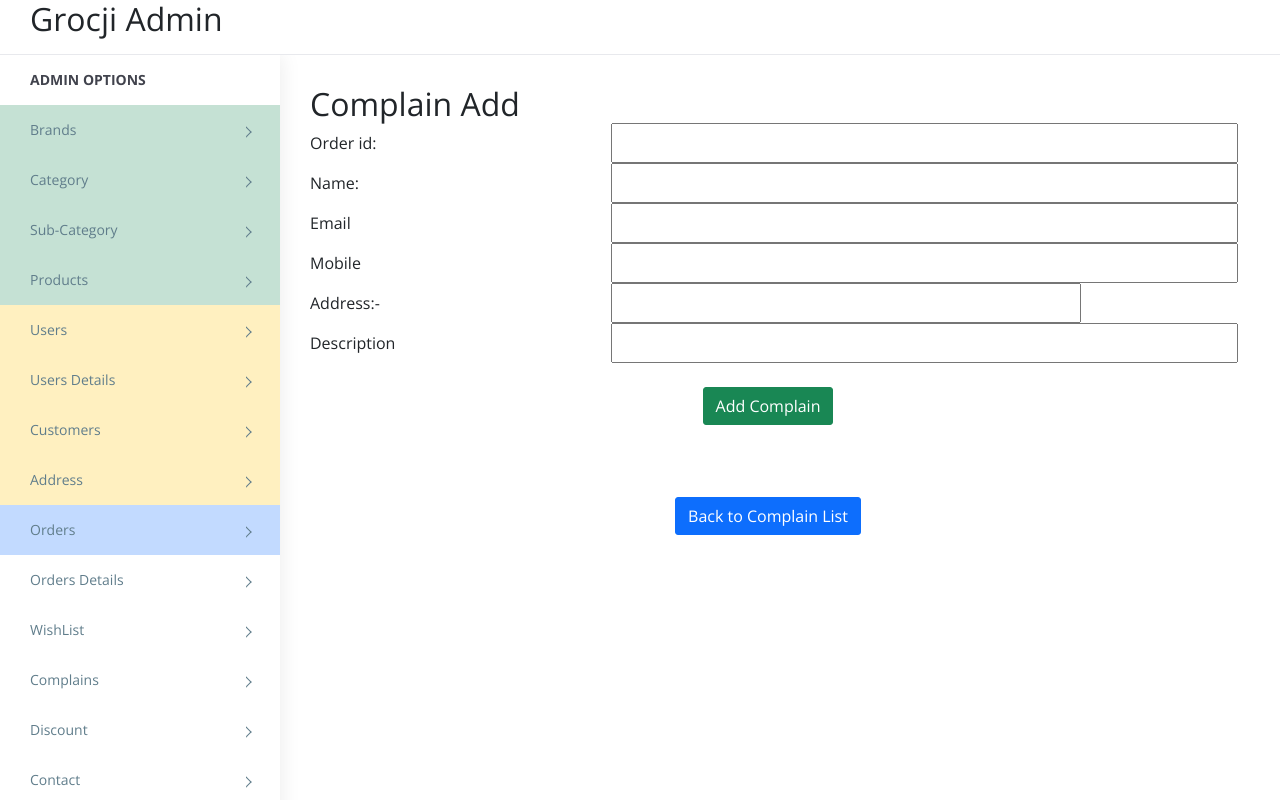
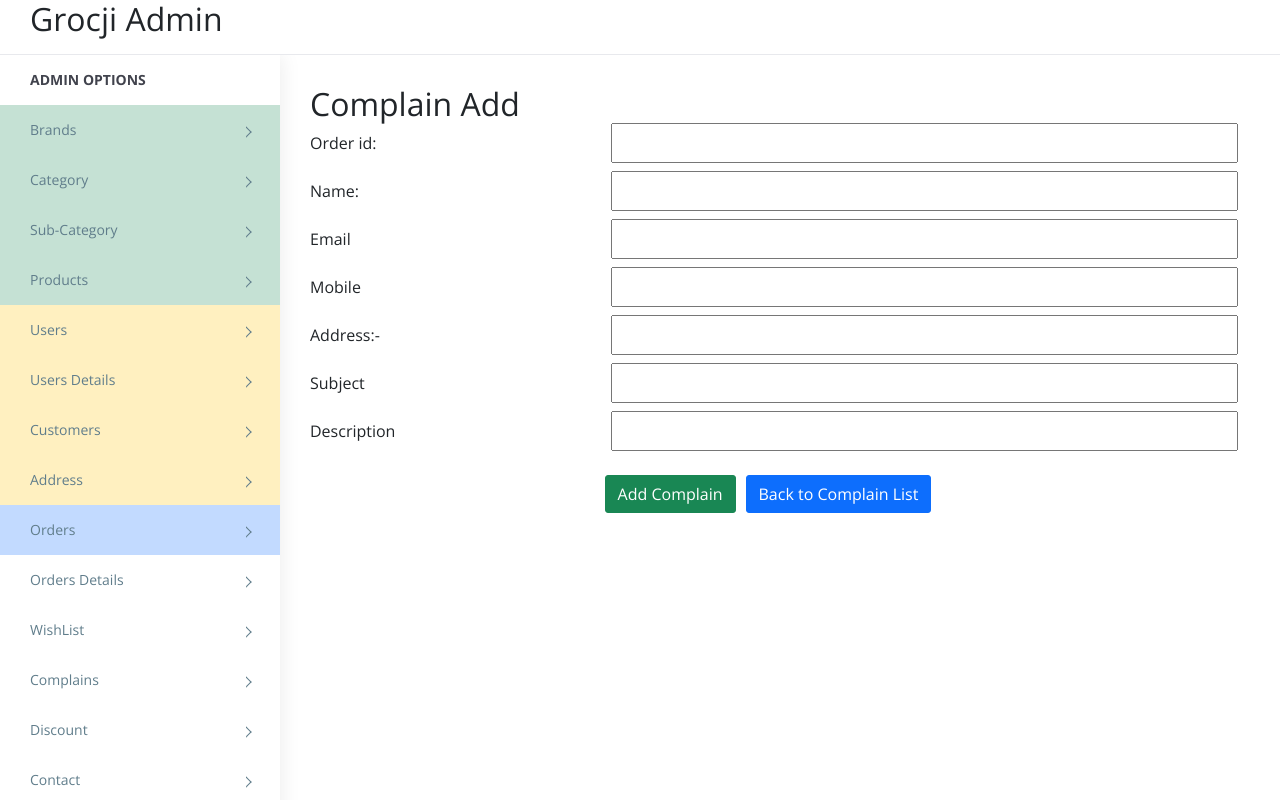
Before and after one commit to hsahu4012/admin, a React (Create React App) app: page /complainsadd in a window 1280 px wide. Built offline with nearby package versions, Linux system fonts and the light colour scheme; sample sign-in values are in the browser's storage.

Commit message:
ECP-444-Grocerz_admin-complains-crud-subject-not-displayed

```diff
--- a/src/components/Complains/ComplainsAdd.js
+++ b/src/components/Complains/ComplainsAdd.js
@@ -12,6 +12,7 @@ export const ComplainsAdd = () => {
     mobile: '',
     address: '',
     orderid: '',
+    subject:'',
     complain_desc: '',
     //resolvestatus: "",
   };
@@ -40,42 +41,47 @@ export const ComplainsAdd = () => {
         initialValues={initialFormValues}
         onSubmit={values => addNewComplain(values)}
       >
-        <div className='row'>
+        <div className='row mb-2'>
           <Form className='examAddForm'>
             {/* o */}
-            <div className='row'>
+            <div className='row mb-2'>
               <label htmlFor='name' className='col-4 my-2'>
                 Order id:
               </label>
               <Field name='orderid' type='text' className='col-8' required />
             </div>
-            <div className='row'>
+            <div className='row mb-2'>
               <label htmlFor='name' className='col-4 my-2'>
                 Name:
               </label>
               <Field name='name' type='text' className='col-8' required />
             </div>
 
-            <div className='row'>
+            <div className='row mb-2'>
               <label htmlFor='email' className='col-4 my-2'>
                 Email
               </label>
               <Field name='email' className='col-8' type='email' required />
             </div>
 
-            <div className='row'>
+            <div className='row mb-2'>
               <label htmlFor='mobile' className='col-4 my-2'>
                 Mobile
               </label>
               <Field name='mobile' type='text' className='col-8' required />
             </div>
 
-            <div className='row'>
+            <div className='row mb-2'>
               <label className='col-4 my-2'>Address:-</label>
-              <Field name='address' type='text' className='col-6' required />
+              <Field name='address' type='text' className='col-8' required />
             </div>
 
-            <div className='row'>
+            <div className='row mb-2'>
+              <label htmlFor='subject' className='col-4 my-2'>Subject</label>
+              <Field name='subjet' type='text' className='col-8' required/>
+            </div>
+
+            <div className='row mb-2'>
               <label htmlFor='password' className='col-4 my-2'>
                 Description
               </label>
@@ -87,26 +93,21 @@ export const ComplainsAdd = () => {
               />
             </div>
 
-            <div className='row'>
-              <div className='text-center my-4'>
-                <button type='submit' className='btn btn-success'>
-                  Add Complain
-                </button>
-              </div>
-            </div>
 
-            <br></br>
+
+            <div className='text-center my-4'>
+                        <button type='submit' className='btn btn-success'>
+                          Add Complain
+                        </button>
+                        <Link to='/complainslist' className='btn btn-primary back'>
+                          Back to Complain List
+                        </Link>
+                      </div>
           </Form>
         </div>
       </Formik>
 
-      <div className='row'>
-        <div className='text-center my-4'>
-          <Link to='/complainslist' className='btn btn-primary'>
-            Back to Complain List
-          </Link>
-        </div>
-      </div>
+
     </div>
   );
 };
--- a/src/components/Complains/ComplainsEdit.js
+++ b/src/components/Complains/ComplainsEdit.js
@@ -11,6 +11,7 @@ export const ComplainsEdit = () => {
     email: '',
     mobile: '',
     address: '',
+    subject: '',
     complain_desc: '',
     resolvestatus: '',
   });
@@ -105,6 +106,11 @@ export const ComplainsEdit = () => {
             <Field name='orderid' type='text' className='col-6' required />
           </div>
           <div className='row mb-2'>
+            <label className='col-4 my-2 text-center'>Subject:-</label>
+            <Field name='subject' type='text' className='col-6' required />
+          </div>
+
+          <div className='row mb-2'>
             <label className='col-4 my-2 text-center'>Description:-</label>
             <Field
               name='complain_desc'
@@ -124,9 +130,9 @@ export const ComplainsEdit = () => {
           </div>
 
           <div className='text-center my-4'>
-            <button type='submit' className='py-1 '>
+            <div type='submit' className='btn btn-success'>
               Submit
-            </button>
+            </div>
             <Link to='/complainslist' className='btn btn-danger back'>
               Back
             </Link>
--- a/src/components/Complains/ComplainsList.js
+++ b/src/components/Complains/ComplainsList.js
@@ -51,6 +51,7 @@ export const ComplainsList = () => {
             <th>Email</th>
             <th>Mobile no.</th>
             <th>Address</th>
+            <th>Subject</th>
             <th>Description</th>
             <th>Resolvestatus</th>
             <th>Actions</th>
@@ -67,6 +68,7 @@ export const ComplainsList = () => {
                 <td>{temp.email}</td>
                 <td>{temp.mobile}</td>
                 <td>{temp.address}</td>
+                <td>{temp.subject}</td>
                 <td>{temp.complain_desc}</td>
                 <td>{temp.resolvestatus}</td>
                 <td>
```
